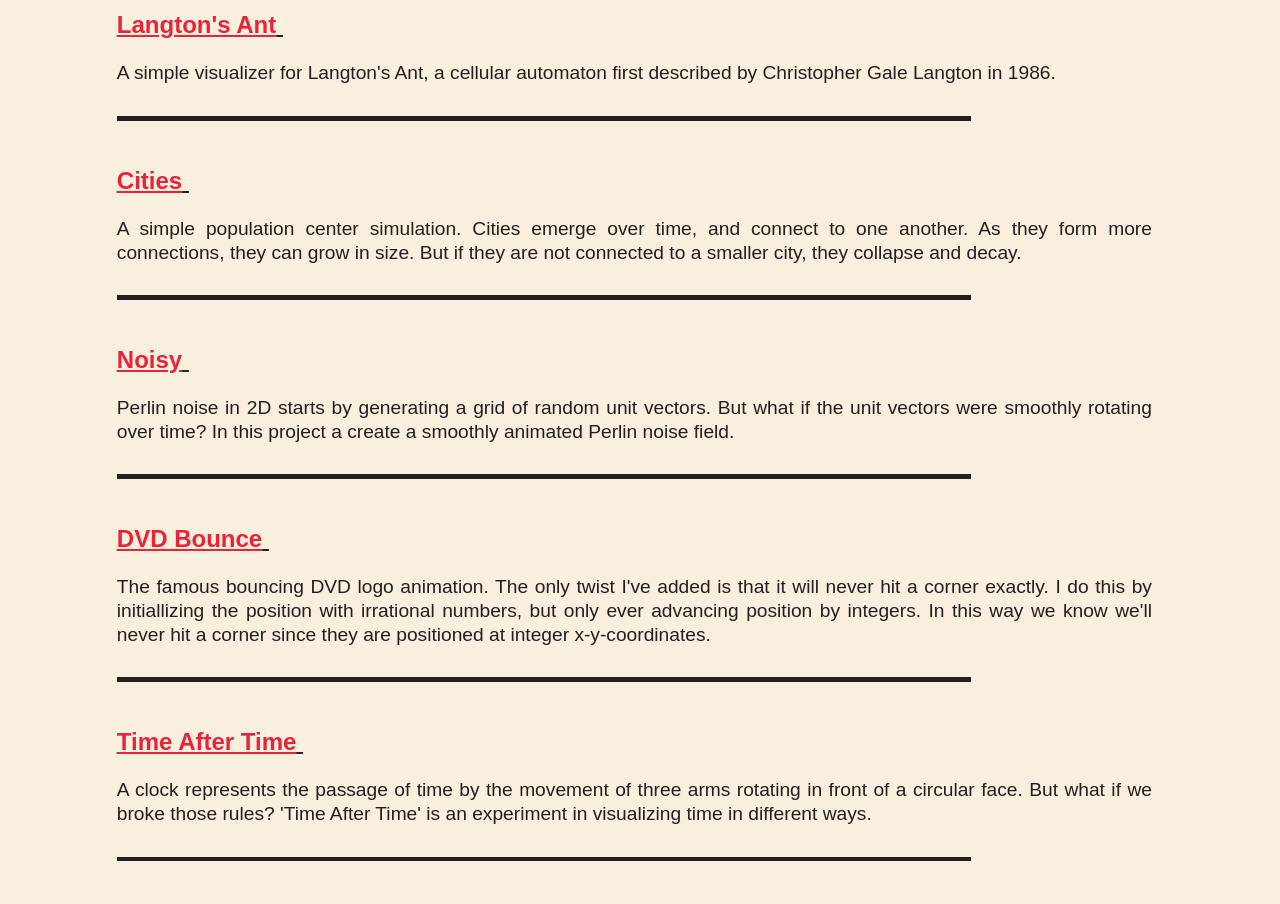
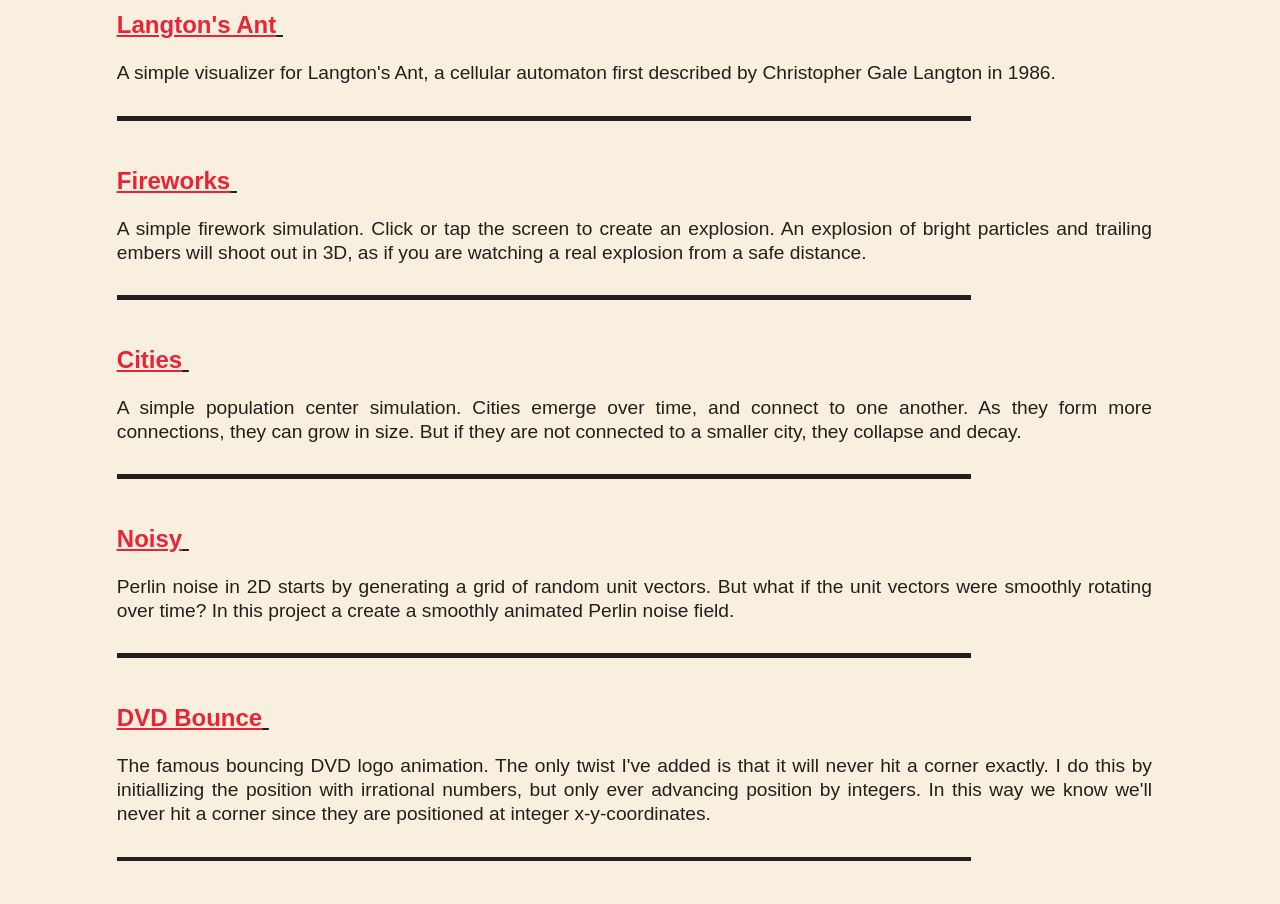
Before and after one commit to fildon/fildon.github.io, an Eleventy site: page src/index.html in a window 1280 px wide. Shown: the part 2000-2904 px from the top of the page. Built offline with nearby package versions, Linux system fonts and the light colour scheme; Eleventy itself is replaced by a stand-in of ours; files that its build step writes are made by us from their sources.

Commit message:
Project entry: fireworks

```diff
--- a/src/index.html
+++ b/src/index.html
@@ -57,8 +57,8 @@
 				<p>
 					I am Rupert Foggo McKay. I live and work in the Netherlands. I work at
 					<a href="https://www.odido.nl/">Odido.nl</a>
-					as a Principal Software Engineer. This webpage displays my side projects.
-					It is simple by design; supporting any device or browser.
+					as a Principal Software Engineer. This webpage displays my side
+					projects. It is simple by design; supporting any device or browser.
 				</p>
 			</div>
 			<address>
@@ -191,6 +191,20 @@
 				<p>
 					A simple visualizer for Langton's Ant, a cellular automaton first
 					described by Christopher Gale Langton in 1986.
+				</p>
+			</article>
+			<article>
+				<header>
+					<h3>
+						<a id="fireworks" href="./fireworks">Fireworks</a>
+						<a class="hash-link" href="#fireworks">#</a>
+					</h3>
+				</header>
+				<p>
+					A simple firework simulation. Click or tap the screen to create an
+					explosion. An explosion of bright particles and trailing embers will
+					shoot out in 3D, as if you are watching a real explosion from a safe
+					distance.
 				</p>
 			</article>
 			<article>
```
